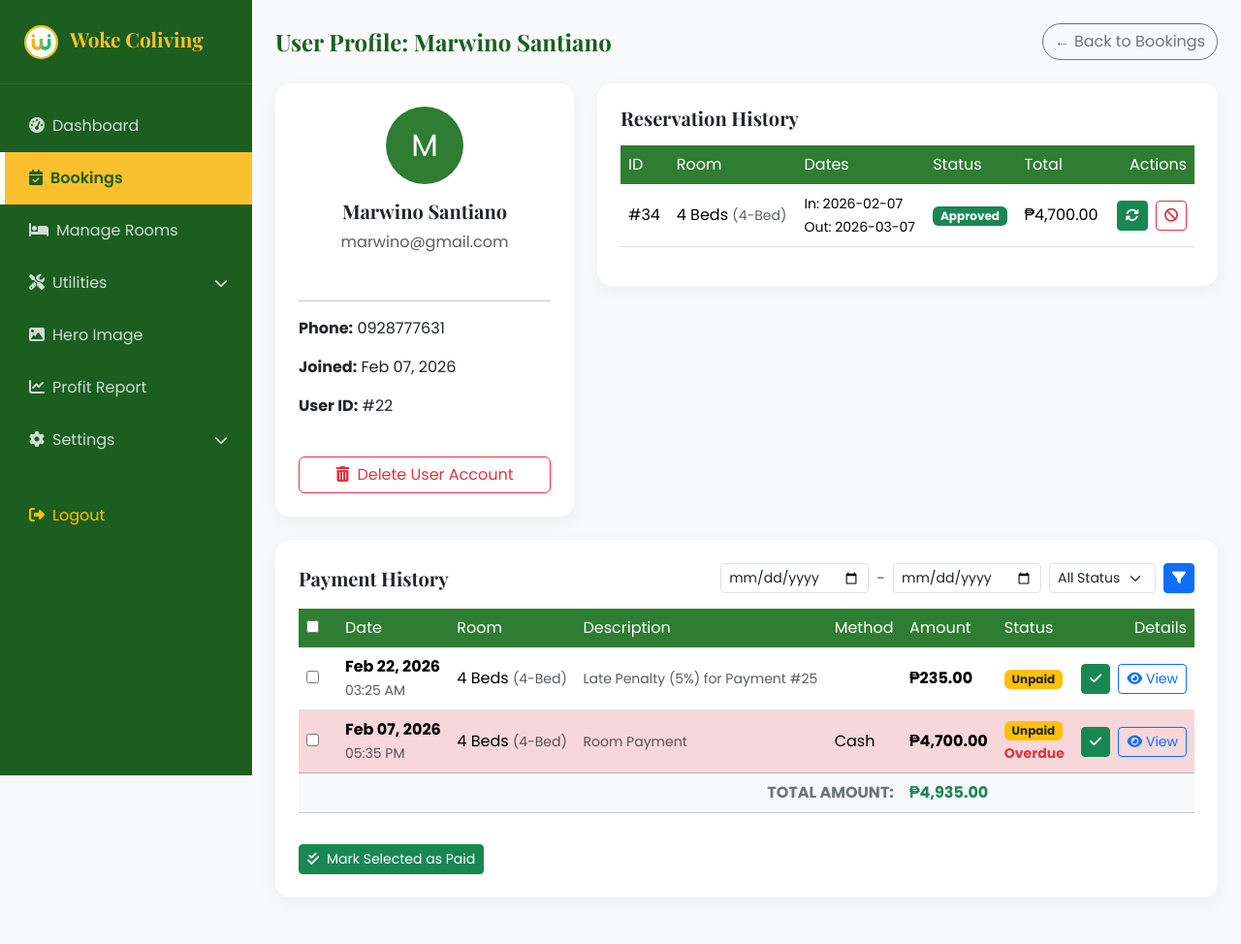
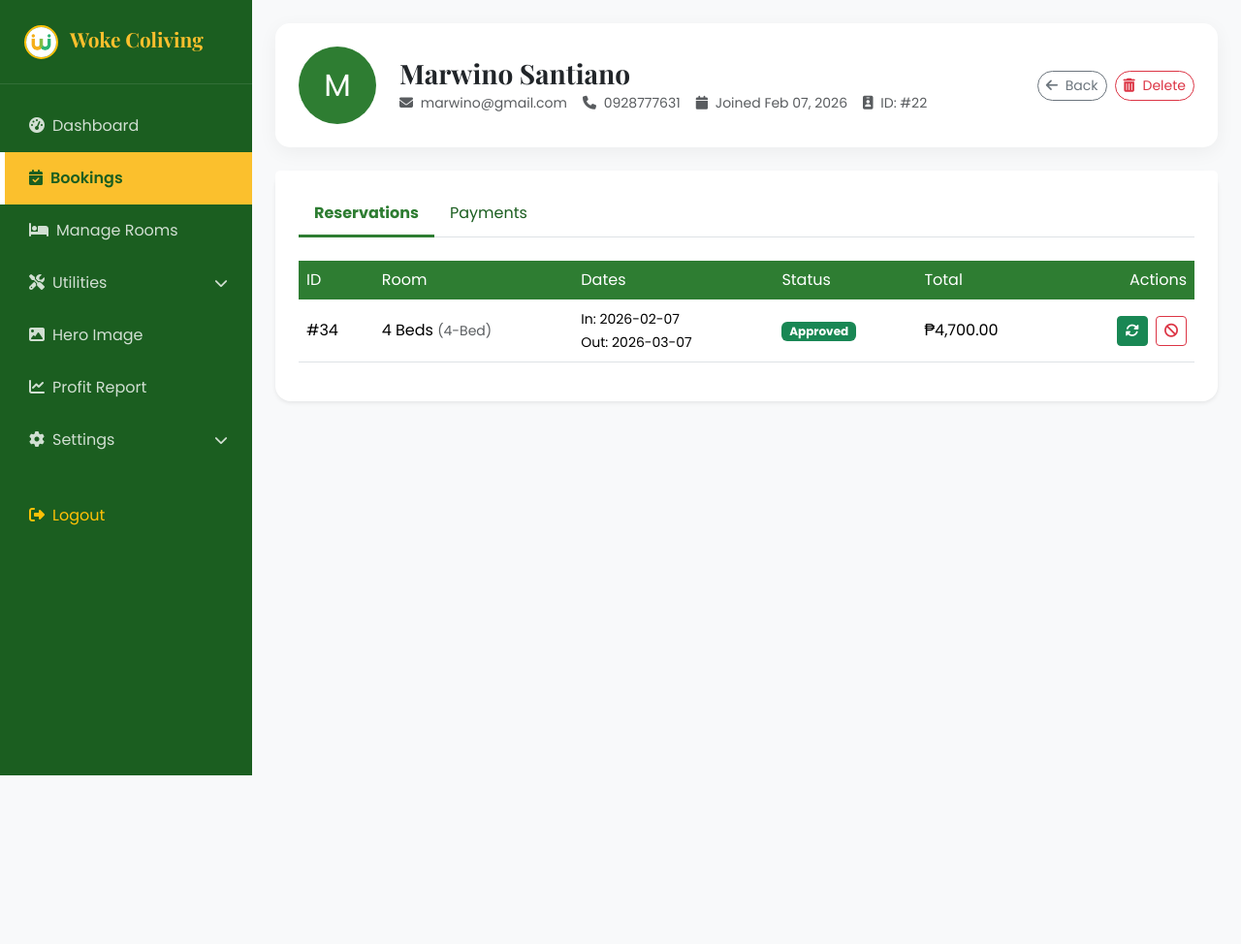
Before and after one commit to dhennzel/WokeColiving, a PHP site: page /admin/view_user.php?uid=22 in a window 1280 px wide. Shown: the whole page at 97% size. After the commit the page ends 800 px from the top, so only its background shows below. Run offline with PHP 8.4, Linux system fonts and the light colour scheme; a user stored in the database is signed in; data comes from the database, SQL or seed files in the repository; some libraries are stand-ins or nearby versions.

Commit message:
view_user.php
fixed layout

```diff
--- a/admin/view_user.php
+++ b/admin/view_user.php
@@ -116,7 +116,7 @@ if($end_date){
 
 // Fetch Payment History
 $pay_query = mysqli_query($conn, "
-    SELECT p.*, r.reservation_id, r.start_date, rm.room_name, rm.room_type
+    SELECT p.*, r.reservation_id, rm.room_name, rm.room_type
     FROM payments p
     JOIN reservations r ON p.reservation_id = r.reservation_id
     LEFT JOIN rooms rm ON r.room_id = rm.room_id
@@ -133,6 +133,24 @@ mysqli_query($conn, "CREATE TABLE IF NOT EXISTS activity_logs (
     created_at TIMESTAMP DEFAULT CURRENT_TIMESTAMP
 )");
 $logs_query = mysqli_query($conn, "SELECT * FROM activity_logs WHERE user_id=$uid ORDER BY created_at DESC");
+
+// Fetch Expiring Contracts for this User (Approved and ending within 7 days or already ended)
+$expiring_query = mysqli_query($conn, "
+    SELECT r.*, rm.room_name
+    FROM reservations r
+    JOIN rooms rm ON r.room_id = rm.room_id
+    WHERE r.user_id = $uid
+    AND r.status = 'Approved'
+    AND r.end_date <= DATE_ADD(CURDATE(), INTERVAL 7 DAY)
+    ORDER BY r.end_date ASC
+");
+
+// Determine active tab
+$active_tab = 'reservations';
+if(isset($_GET['pay_status']) || isset($_GET['start_date']) || isset($_GET['end_date']) || (isset($_GET['msg']) && $_GET['msg'] == 'bulk_paid')){
+    $active_tab = 'payments';
+}
+
 $theme = get_theme_colors($conn);
 ?>
 <!DOCTYPE html>
@@ -177,6 +195,11 @@ $theme = get_theme_colors($conn);
             #menu-toggle { display: inline-block; }
             #wrapper.toggled #menu-toggle { display: none; }
         }
+        .nav-tabs .nav-link { color: var(--dark-green); border: none; border-bottom: 3px solid transparent; padding-bottom: 10px; }
+        .nav-tabs .nav-link.active { color: var(--primary-green); border-bottom: 3px solid var(--primary-green); background: transparent; font-weight: bold; }
+        .nav-tabs .nav-link:hover { border-color: transparent; color: var(--primary-green); }
+        .profile-header { background: white; border-radius: 15px; box-shadow: 0 5px 20px rgba(0,0,0,0.05); }
+        .avatar-circle { width: 80px; height: 80px; font-size: 2rem; background-color: var(--primary-green); color: white; border-radius: 50%; display: flex; align-items: center; justify-content: center; }
     </style>
 </head>
 <body>
@@ -223,50 +246,99 @@ $theme = get_theme_colors($conn);
     <!-- Page Content -->
     <div id="page-content-wrapper">
         <div class="container-fluid px-4 py-4 reveal">
-            <div class="d-flex justify-content-between align-items-center mb-4">
-                <div class="d-flex align-items-center">
-                    <a href="#" id="menu-toggle" class="text-decoration-none me-3" title="Toggle Menu">
-                        <img src="../Images/WokeLogo.jpg?v=<?= time() ?>" style="width: 35px; height: 35px; object-fit: cover;" class="rounded-circle shadow-sm">
-                    </a>
-                    <h4 class="fw-bold mb-0" style="color: var(--dark-green);">User Profile: <?= htmlspecialchars($user['full_name']) ?></h4>
+
+            <!-- Minimal Profile Header -->
+            <div class="profile-header p-4 mb-4 d-flex flex-wrap align-items-center gap-4">
+                <div class="position-relative">
+                    <div class="avatar-circle">
+                        <?= strtoupper(substr($user['full_name'], 0, 1)) ?>
+                    </div>
+                    <?php if($user['do_not_renew']): ?>
+                        <span class="position-absolute top-0 start-100 translate-middle badge rounded-pill bg-danger border border-white">DNR</span>
+                    <?php endif; ?>
                 </div>
-            <a href="booking_management.php" class="btn btn-outline-secondary rounded-pill">&larr; Back to Bookings</a>
+                <div class="flex-grow-1">
+                    <h3 class="fw-bold mb-1 text-dark"><?= htmlspecialchars($user['full_name']) ?></h3>
+                    <div class="d-flex flex-wrap gap-3 text-muted small">
+                        <span><i class="fas fa-envelope me-1"></i> <?= htmlspecialchars($user['email']) ?></span>
+                        <span><i class="fas fa-phone me-1"></i> <?= htmlspecialchars($user['phone_number']) ?></span>
+                        <span><i class="fas fa-calendar me-1"></i> Joined <?= date('M d, Y', strtotime($user['created_at'])) ?></span>
+                        <span><i class="fas fa-id-badge me-1"></i> ID: #<?= $user['user_id'] ?></span>
+                    </div>
+                </div>
+                <div class="d-flex gap-2 align-items-center">
+                    <a href="booking_management.php" class="btn btn-outline-secondary rounded-pill btn-sm"><i class="fas fa-arrow-left me-1"></i> Back</a>
+                    <form method="POST" id="deleteUserForm" class="d-inline">
+                        <input type="hidden" name="user_id" value="<?= $user['user_id'] ?>">
+                        <input type="hidden" name="delete_user" value="1">
+                        <button type="button" class="btn btn-outline-danger rounded-pill btn-sm" onclick="confirmDeleteUser()"><i class="fas fa-trash-alt me-1"></i> Delete</button>
+                    </form>
+                </div>
             </div>
 
             <?php if(isset($_GET['msg']) && $_GET['msg'] == 'bulk_paid'): ?>
                 <div class="alert alert-success">Selected payments marked as paid successfully.</div>
             <?php endif; ?>
 
-            <div class="row">
-                <!-- User Details -->
-                <div class="col-md-4 mb-4">
-                    <div class="card user-card p-4 h-100">
-                        <div class="text-center mb-3">
-                            <div class="text-white rounded-circle d-flex align-items-center justify-content-center mx-auto" style="width: 80px; height: 80px; font-size: 2rem; background-color: var(--primary-green);">
-                                <?= strtoupper(substr($user['full_name'], 0, 1)) ?>
-                            </div>
-                            <h5 class="fw-bold mt-3"><?= htmlspecialchars($user['full_name']) ?></h5>
-                            <p class="text-muted"><?= htmlspecialchars($user['email']) ?></p>
-                            <?php if($user['do_not_renew']): ?>
-                                <span class="badge bg-danger">Do Not Renew Flagged</span>
-                            <?php endif; ?>
-                        </div>
-                        <hr>
-                        <p><strong>Phone:</strong> <?= htmlspecialchars($user['phone_number']) ?></p>
-                        <p><strong>Joined:</strong> <?= date('M d, Y', strtotime($user['created_at'])) ?></p>
-                        <p><strong>User ID:</strong> #<?= $user['user_id'] ?></p>
-                        <form method="POST" class="mt-4" id="deleteUserForm">
-                            <input type="hidden" name="user_id" value="<?= $user['user_id'] ?>">
-                            <input type="hidden" name="delete_user" value="1">
-                            <button type="button" class="btn btn-outline-danger w-100" onclick="confirmDeleteUser()"><i class="fas fa-trash-alt me-2"></i>Delete User Account</button>
-                        </form>
+            <!-- Expiring Contracts Alert -->
+            <?php if(mysqli_num_rows($expiring_query) > 0): ?>
+            <div class="card border-danger mb-4 shadow-sm card-table overflow-hidden">
+                <div class="card-header bg-danger text-white fw-bold d-flex justify-content-between align-items-center">
+                    <span><i class="fas fa-exclamation-triangle me-2"></i> Expiring & Expired Contracts (Action Required)</span>
+                    <span class="badge bg-white text-danger"><?= mysqli_num_rows($expiring_query) ?></span>
+                </div>
+                <div class="card-body p-0">
+                    <div class="table-responsive">
+                        <table class="table table-hover mb-0 align-middle table-borderless">
+                            <thead class="bg-light text-dark">
+                                <tr>
+                                    <th>Room</th>
+                                    <th>End Date</th>
+                                    <th>Days Left</th>
+                                    <th class="text-end">Action</th>
+                                </tr>
+                            </thead>
+                            <tbody>
+                                <?php while($exp = mysqli_fetch_assoc($expiring_query)):
+                                    $days_left = (strtotime($exp['end_date']) - time()) / (60 * 60 * 24);
+                                    $days_left = ceil($days_left);
+                                    $status_text = $days_left < 0 ? "Expired " . abs($days_left) . " days ago" : ($days_left == 0 ? "Expires Today" : "$days_left days left");
+                                    $text_class = $days_left <= 0 ? "text-danger fw-bold" : "text-warning fw-bold";
+                                ?>
+                                <tr>
+                                    <td><?= htmlspecialchars($exp['room_name']) ?></td>
+                                    <td><?= $exp['end_date'] ?></td>
+                                    <td class="<?= $text_class ?>"><?= $status_text ?></td>
+                                    <td class="text-end">
+                                        <button onclick="renewContract(<?= $exp['reservation_id'] ?>, <?= $user['do_not_renew'] ?>)" class="btn btn-sm btn-success me-1"><i class="fas fa-sync-alt me-1"></i> Renew</button>
+                                        <a href="booking_management.php?action=terminate&id=<?= $exp['reservation_id'] ?>&redirect=view_user&uid=<?= $uid ?>" class="btn btn-sm btn-outline-danger" onclick="confirmAction(event, this.href, 'End this contract? This will mark it as Completed.')"><i class="fas fa-file-contract me-1"></i> End Contract</a>
+                                    </td>
+                                </tr>
+                                <?php endwhile; ?>
+                            </tbody>
+                        </table>
                     </div>
                 </div>
+            </div>
+            <?php endif; ?>
 
-                <!-- Reservation History -->
-                <div class="col-md-8 mb-4">
-                    <div class="card user-card p-4">
-                        <h5 class="fw-bold mb-3">Reservation History</h5>
+            <!-- Tabs Section -->
+            <div class="card border-0 shadow-sm rounded-4">
+                <div class="card-header bg-white border-bottom-0 pt-4 px-4 pb-0">
+                    <ul class="nav nav-tabs" id="userTabs" role="tablist">
+                        <li class="nav-item">
+                            <button class="nav-link <?= $active_tab == 'reservations' ? 'active' : '' ?>" id="res-tab" data-bs-toggle="tab" data-bs-target="#reservations" type="button">Reservations</button>
+                        </li>
+                        <li class="nav-item">
+                            <button class="nav-link <?= $active_tab == 'payments' ? 'active' : '' ?>" id="pay-tab" data-bs-toggle="tab" data-bs-target="#payments" type="button">Payments</button>
+                        </li>
+                    </ul>
+                </div>
+                <div class="card-body p-4">
+                    <div class="tab-content" id="userTabsContent">
+
+                        <!-- Reservations Tab -->
+                        <div class="tab-pane fade <?= $active_tab == 'reservations' ? 'show active' : '' ?>" id="reservations" role="tabpanel">
                         <div class="table-responsive">
                             <table class="table table-hover align-middle">
                                 <thead>
@@ -317,14 +389,12 @@ $theme = get_theme_colors($conn);
                                 </tbody>
                             </table>
                         </div>
-                    </div>
-                </div>
-            </div>
+                        </div>
 
-            <!-- Payment History -->
-            <div class="card user-card p-4 mb-4">
-                <div class="d-flex justify-content-between align-items-center mb-3">
-                    <h5 class="fw-bold mb-0">Payment History</h5>
+                        <!-- Payments Tab -->
+                        <div class="tab-pane fade <?= $active_tab == 'payments' ? 'show active' : '' ?>" id="payments" role="tabpanel">
+                            <div class="d-flex justify-content-between align-items-center mb-3">
+                                <h6 class="fw-bold mb-0 text-muted">Transaction History</h6>
                     <form method="GET" class="d-flex gap-2 align-items-center">
                         <input type="hidden" name="uid" value="<?= $uid ?>">
                         <input type="date" name="start_date" class="form-control form-control-sm" value="<?= $start_date ?>" title="Start Date">
@@ -340,7 +410,7 @@ $theme = get_theme_colors($conn);
                             <a href="view_user.php?uid=<?= $uid ?>" class="btn btn-sm btn-outline-secondary">Reset</a>
                         <?php endif; ?>
                     </form>
-                </div>
+                            </div>
                 <form method="POST" id="bulkForm">
                 <div class="table-responsive">
                     <table class="table table-hover align-middle">
@@ -363,15 +433,7 @@ $theme = get_theme_colors($conn);
                                 $total_amount += $pay['amount'];
                             ?>
                             <?php
-                                // Determine due date: Contract Start Date for Room Payments, Bill Date for others
-                                $desc_val = $pay['description'] ?? '';
-                                $is_room_payment = (stripos($desc_val, 'Room Payment') !== false);
-                                $due_timestamp = ($is_room_payment && !empty($pay['start_date'])) ? strtotime($pay['start_date']) : strtotime($pay['payment_date']);
-
-                                // Grace period of 5 days
-                                $overdue_timestamp = $due_timestamp + (5 * 86400);
-
-                                $is_overdue = ($pay['payment_status'] == 'Unpaid' && time() > $overdue_timestamp);
+                                $is_overdue = ($pay['payment_status'] == 'Unpaid' && strtotime($pay['payment_date']) < strtotime('-5 days'));
                                 $row_class = $is_overdue ? 'table-danger' : '';
                                 $desc = !empty($pay['description']) ? $pay['description'] : 'Room Payment';
                                 $room_info = $pay['room_name'] ? htmlspecialchars($pay['room_name']) . ' <small class="text-muted">('.$pay['room_type'].')</small>' : '<span class="text-muted">Unknown Room</span>';
@@ -418,6 +480,9 @@ $theme = get_theme_colors($conn);
                     <button type="button" class="btn btn-sm btn-success" onclick="confirmBulkPaid()"><i class="fas fa-check-double me-1"></i> Mark Selected as Paid</button>
                 </div>
                 </form>
+                        </div>
+                    </div>
+                </div>
             </div>
 
         </div>
--- a/db.php
+++ b/db.php
@@ -41,7 +41,7 @@ function send_notification($conn, $user_id, $message, $type = 'System') {
 
     try {
         $msg_safe = mysqli_real_escape_string($conn, $message);
-        mysqli_query($conn, "INSERT INTO notifications (user_id, message, type) VALUES ('$user_id', '$msg_safe', '$type')");
+        mysqli_query($conn, "INSERT INTO notifications (user_id, message, type, created_at) VALUES ('$user_id', '$msg_safe', '$type', NOW())");
     } catch (mysqli_sql_exception $e) {
         // Handle missing 'message' column if table existed but was outdated
         if (strpos($e->getMessage(), "Unknown column 'message'") !== false) {
@@ -255,25 +255,13 @@ if($pay_query){
             log_activity($conn, $uid, "Penalty Applied", "Late fee of ".number_format($penalty_amount,2)." applied for Payment #$pid");
             send_notification($conn, $uid, "⚠️ <strong>Late Payment Penalty</strong><br>A penalty of ₱".number_format($penalty_amount,2)." has been applied to your account due to overdue payment.", "Billing Alert");
         }
-        // B. Send Warning if Overdue (every 6 hours)
+        // B. Send Warning if Overdue (every 4 hours)
         elseif($current_time > $due_timestamp){
-             $chk_warn = mysqli_query($conn, "SELECT id FROM notifications WHERE user_id='$uid' AND type = 'Payment Warning' AND message LIKE '%#$pid%' AND created_at > DATE_SUB(NOW(), INTERVAL 6 HOUR)");
+             $chk_warn = mysqli_query($conn, "SELECT id FROM notifications WHERE user_id='$uid' AND type = 'Payment Warning' AND created_at > DATE_SUB(NOW(), INTERVAL 4 HOUR)");
              if(mysqli_num_rows($chk_warn) == 0){
-                 $days_over = ceil(($current_time - $due_timestamp) / 86400);
-                 send_notification($conn, $uid, "⚠️ <strong>Payment Overdue</strong><br>Payment #$pid of ₱".number_format($amount,2)." is $days_over days overdue. Please pay immediately to avoid penalties.", "Payment Warning");
+                 $msg = "⚠️ <strong>Payment Overdue</strong><br>Your payment of ₱".number_format($amount,2)." was due on ".date('M d, Y', $due_timestamp).". Please pay immediately to avoid penalties.";
+                 send_notification($conn, $uid, $msg, "Payment Warning");
              }
         }
     }
 }
-
-// 6. Auto-complete Approved reservations (End of Contract)
-$complete_query = mysqli_query($conn, "SELECT reservation_id, user_id FROM reservations WHERE status='Approved' AND end_date < CURDATE()");
-if($complete_query){
-    while($row = mysqli_fetch_assoc($complete_query)){
-        $rid = $row['reservation_id'];
-        $uid = $row['user_id'];
-        mysqli_query($conn, "UPDATE reservations SET status='Completed' WHERE reservation_id=$rid");
-        log_activity($conn, $uid, "Contract Completed", "Reservation #$rid auto-completed (End date passed).");
-    }
-}
-?>
```
Also changed, not shown: assets/signatures/sig_40_1771730152.png (added).
